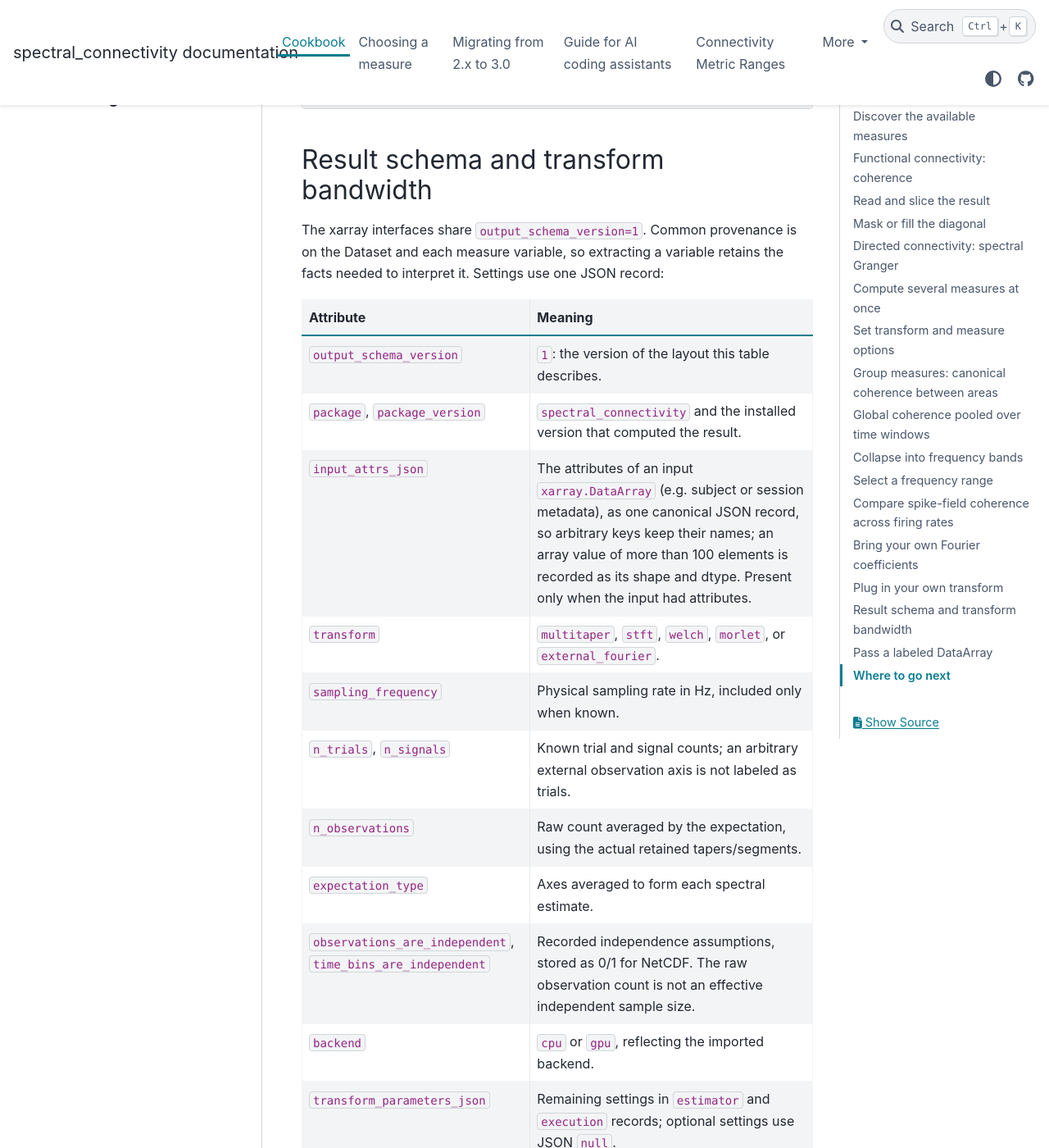
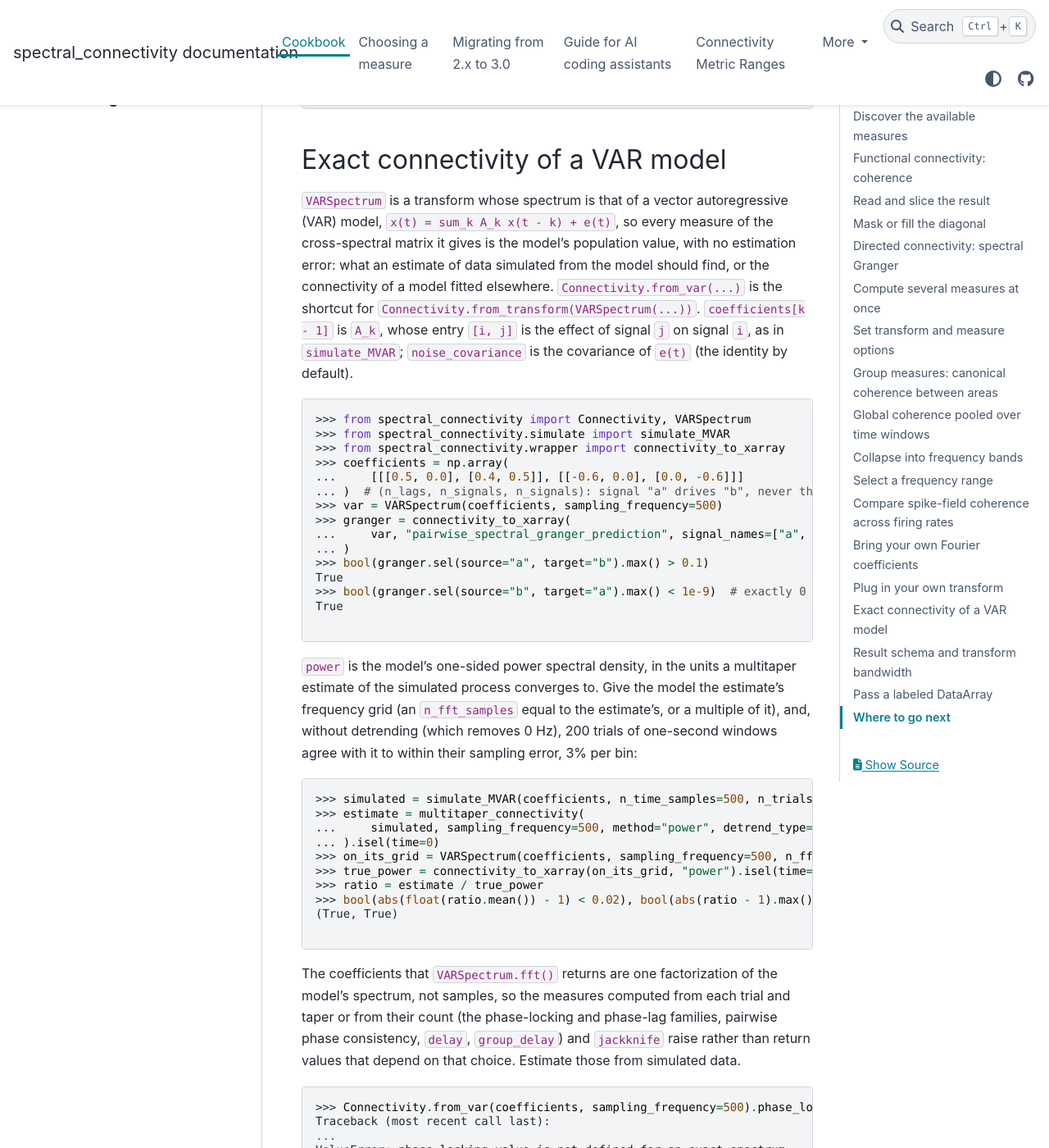
Before and after one commit to Eden-Kramer-Lab/spectral_connectivity, a Sphinx documentation site: the page built from docs/cookbook.md, in a window 1280 px wide and 1400 px high, scrolled down 13487 px. Shown: the whole window at 82% size. Built offline with Sphinx 7.4.7 and the PyData theme 0.15.4, drawn with Linux system fonts in a browser that asks for light colours; pages that are not in the unit, such as notebooks, are missing from menus; the version number could not be read and is left out; some of the changed text lies outside the part shown.

Commit message:
Document VARSpectrum and Connectivity.from_var
A doctested cookbook recipe (exact Granger of a planted direction, power
against a multitaper estimate of simulate_MVAR output on the same grid, the
refusal of a per-observation measure, and a non-executed statsmodels fit),
a README pointer, an entry in the assistant guide, and CHANGELOG entries
for VARSpectrum, from_var and is_exact_spectrum.

Co-Authored-By: Claude Opus 5.5 <noreply@anthropic.com>

````diff
--- a/docs/cookbook.md
+++ b/docs/cookbook.md
@@ -635,6 +635,88 @@ True
 
 ```
 
+## Exact connectivity of a VAR model
+
+`VARSpectrum` is a transform whose spectrum is that of a vector autoregressive
+(VAR) model, `x(t) = sum_k A_k x(t - k) + e(t)`, so every measure of the
+cross-spectral matrix it gives is the model's population value, with no
+estimation error: what an estimate of data simulated from the model should
+find, or the connectivity of a model fitted elsewhere.
+`Connectivity.from_var(...)` is the shortcut for
+`Connectivity.from_transform(VARSpectrum(...))`. `coefficients[k - 1]` is
+`A_k`, whose entry `[i, j]` is the effect of signal `j` on signal `i`, as in
+`simulate_MVAR`; `noise_covariance` is the covariance of `e(t)` (the identity
+by default).
+
+```python
+>>> from spectral_connectivity import Connectivity, VARSpectrum
+>>> from spectral_connectivity.simulate import simulate_MVAR
+>>> from spectral_connectivity.wrapper import connectivity_to_xarray
+>>> coefficients = np.array(
+...     [[[0.5, 0.0], [0.4, 0.5]], [[-0.6, 0.0], [0.0, -0.6]]]
+... )  # (n_lags, n_signals, n_signals): signal "a" drives "b", never the reverse
+>>> var = VARSpectrum(coefficients, sampling_frequency=500)
+>>> granger = connectivity_to_xarray(
+...     var, "pairwise_spectral_granger_prediction", signal_names=["a", "b"]
+... )
+>>> bool(granger.sel(source="a", target="b").max() > 0.1)
+True
+>>> bool(granger.sel(source="b", target="a").max() < 1e-9)  # exactly 0 up to rounding
+True
+
+```
+
+`power` is the model's one-sided power spectral density, in the units a
+multitaper estimate of the simulated process converges to. Give the model the
+estimate's frequency grid (an `n_fft_samples` equal to the estimate's, or a
+multiple of it), and, without detrending (which removes 0 Hz), 200 trials of
+one-second windows agree with it to within their sampling error, 3% per bin:
+
+```python
+>>> simulated = simulate_MVAR(coefficients, n_time_samples=500, n_trials=200, random_state=0)
+>>> estimate = multitaper_connectivity(
+...     simulated, sampling_frequency=500, method="power", detrend_type=None
+... ).isel(time=0)
+>>> on_its_grid = VARSpectrum(coefficients, sampling_frequency=500, n_fft_samples=500)
+>>> true_power = connectivity_to_xarray(on_its_grid, "power").isel(time=0)
+>>> ratio = estimate / true_power
+>>> bool(abs(float(ratio.mean()) - 1) < 0.02), bool(abs(ratio - 1).max() < 0.15)
+(True, True)
+
+```
+
+The coefficients that `VARSpectrum.fft()` returns are one factorization of the
+model's spectrum, not samples, so the measures computed from each trial and
+taper or from their count (the phase-locking and phase-lag families, pairwise
+phase consistency, `delay`, `group_delay`) and `jackknife` raise rather than
+return values that depend on that choice. Estimate those from simulated data.
+
+```python
+>>> Connectivity.from_var(coefficients, sampling_frequency=500).phase_locking_value()
+Traceback (most recent call last):
+...
+ValueError: phase_locking_value is not defined for an exact spectrum ...
+
+```
+
+A model fitted by statsmodels (not a dependency of this package) has the same
+convention. `fitted.coefs` is `(n_lags, n_signals, n_signals)` and
+`fitted.sigma_u` the innovation covariance:
+
+```python
+from statsmodels.tsa.api import VAR
+
+fitted = VAR(simulated[:, 0, :]).fit(maxlags=2)  # one trial: (n_time_samples, n_signals)
+connectivity = Connectivity.from_var(fitted.coefs, fitted.sigma_u, sampling_frequency=500)
+```
+
+Give `coefficients` a leading `n_time_windows` axis for a time-varying model
+(one model per window, with `noise_covariance` shared or per window, and
+`time=` the window times in seconds). The frequency grid defaults to the
+shortest one on which the directed measures are exact to about 1e-10
+(`VARSpectrum.minimum_n_fft_samples`), which grows as the model's poles near
+the unit circle; a shorter `n_fft_samples` raises.
+
 ## Result schema and transform bandwidth
 
 The xarray interfaces share `output_schema_version=1`. Common provenance is on
````
Also changed, not shown: CHANGELOG.md (+24 -0 lines), README.md (+9 -0 lines), docs/llm_guide.md (+5 -0 lines).
